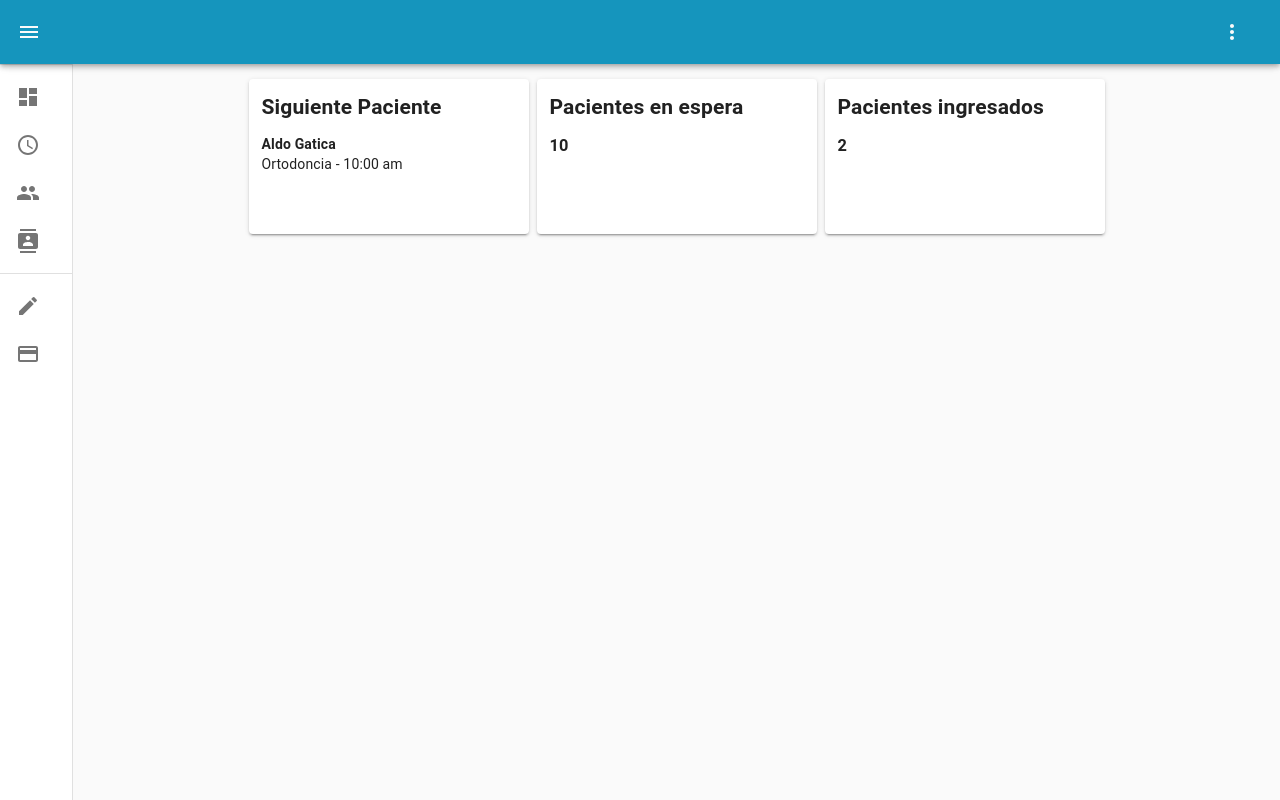
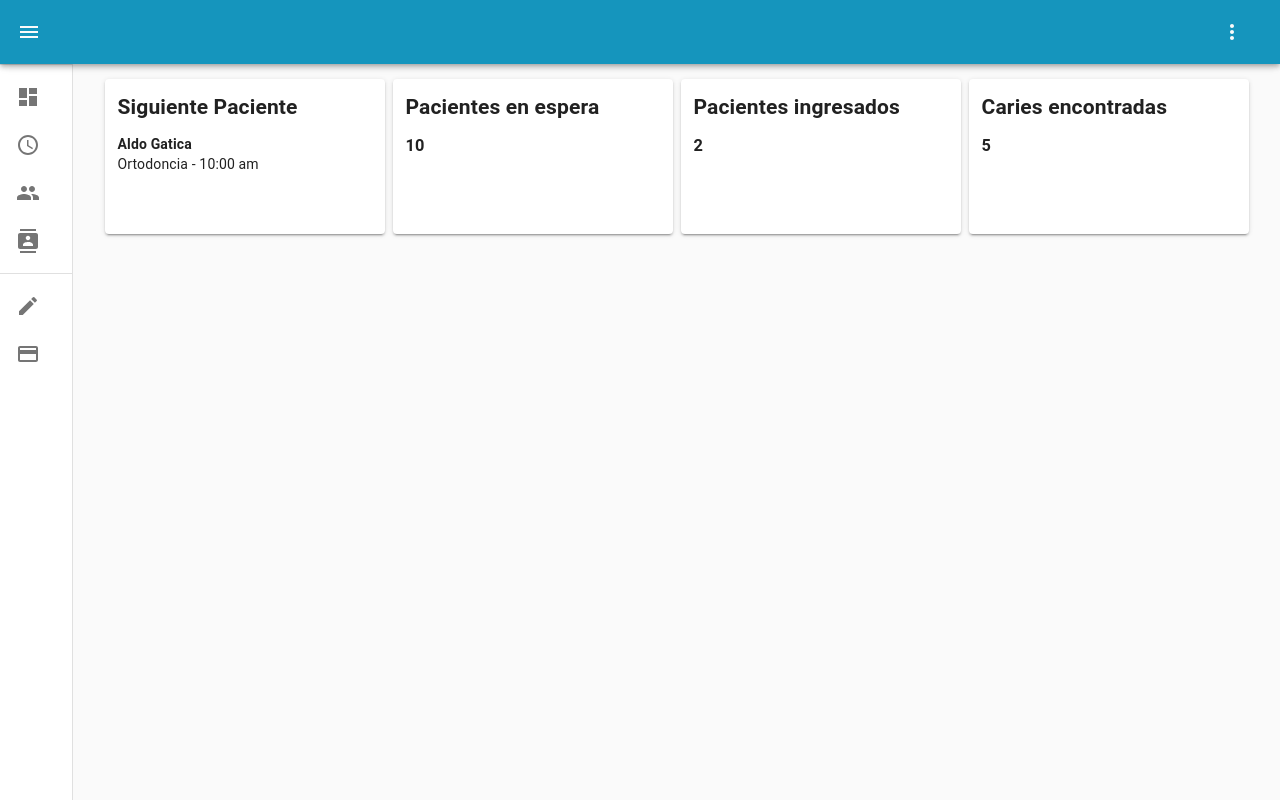
Before and after one commit to davidromero/edent-react, a React (Create React App) app: page / in a window 1280 px wide. Built offline with nearby package versions, Linux system fonts and the light colour scheme.

Commit message:
Caries added

```diff
--- a/src/components/pages/Dashboard.js
+++ b/src/components/pages/Dashboard.js
@@ -22,6 +22,11 @@ const Dashboard = (props) => {
         <h2>Pacientes ingresados</h2>
         <h3>2</h3>
       </Paper>
+
+      <Paper className={"simple-paper"} elevation={2} square={false}>
+        <h2>Caries encontradas</h2>
+        <h3>5</h3>
+      </Paper>
     </div>
   );
 };
```
